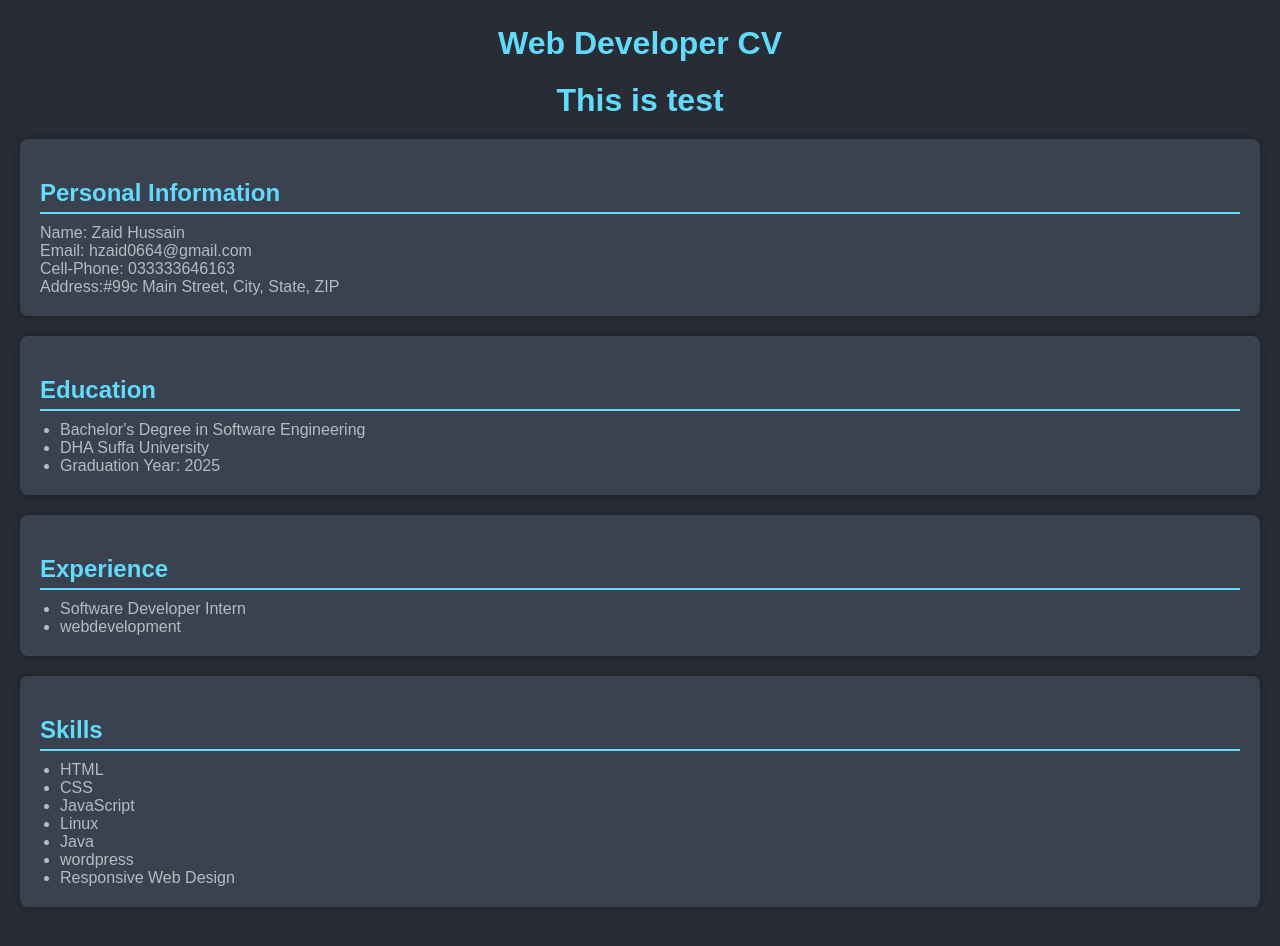
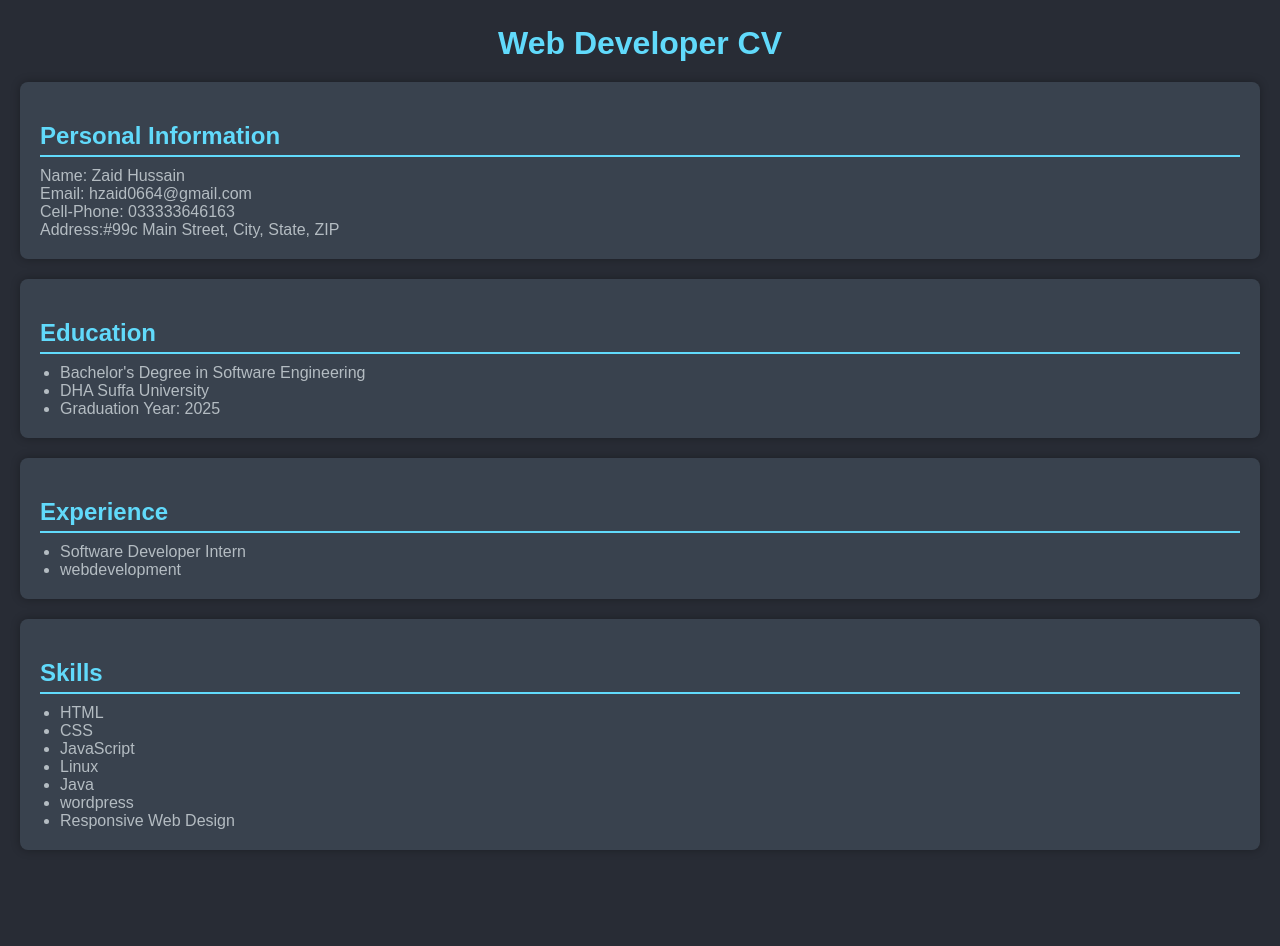
Before and after one commit to CiitwahITOnline/cv, a plain HTML site: page index.html in a window 1280 px wide. After the commit the page ends 890 px from the top, so only its background shows below. Drawn offline with Linux system fonts and the light colour scheme.

Commit message:
Update index.html

```diff
--- a/index.html
+++ b/index.html
@@ -8,7 +8,6 @@
 </head>
 <body>
     <h1>Web Developer CV</h1>
-    <h1>This is test</h1>
     <div class="section">
         <h2>Personal Information</h2>
         <p>Name: Zaid  Hussain </p>
```
